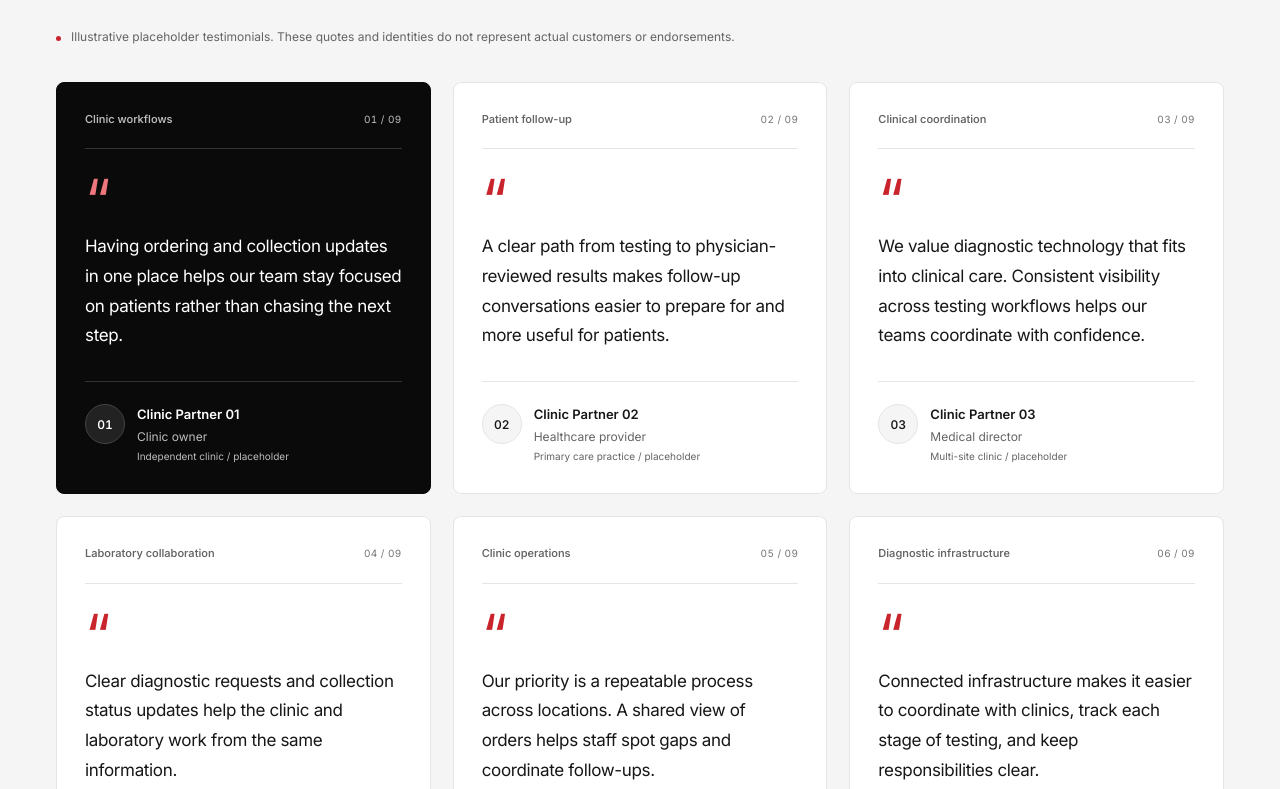
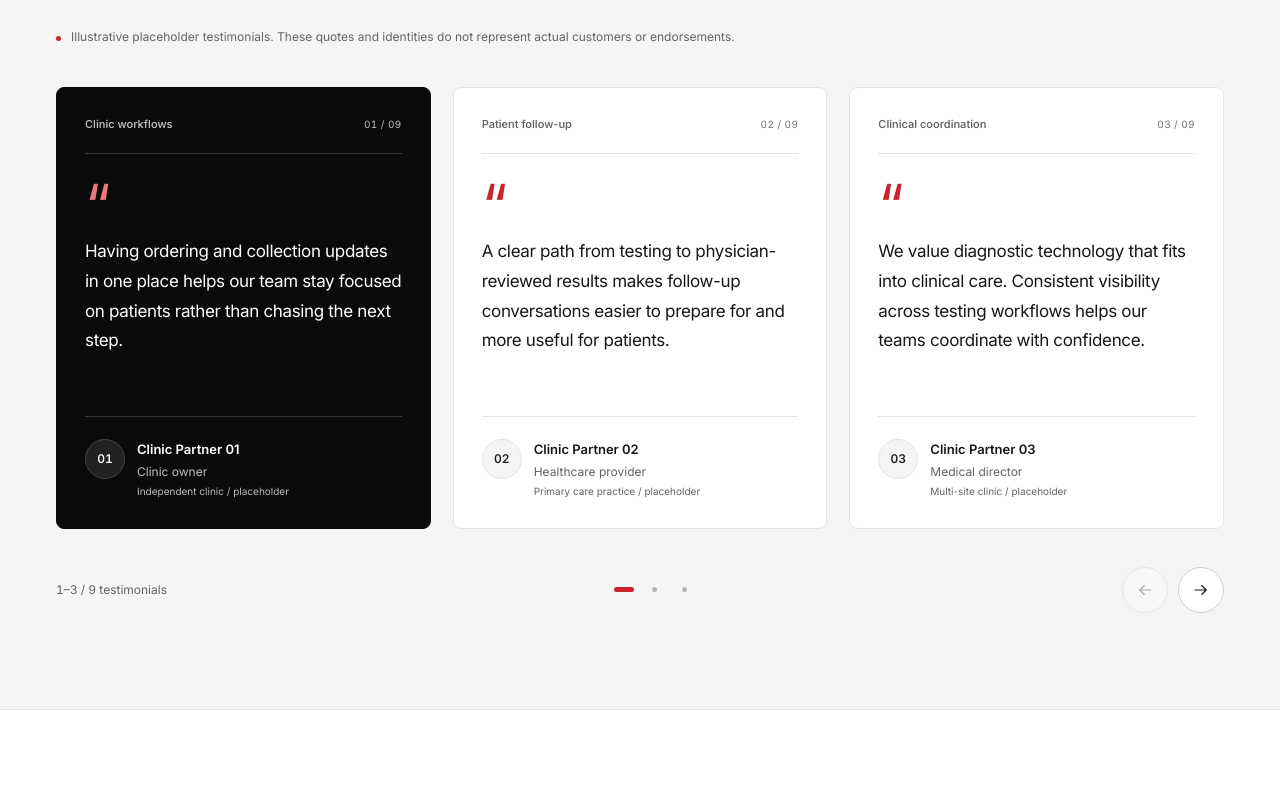
Before and after one commit to Bytechsol1/frigoflow-website, a website: page dist/index.html in a window 1280 px wide. Shown: the part 4780-5569 px from the top of the page. Drawn offline with Linux system fonts and the light colour scheme.

Commit message:
Update Site source

```diff
--- a/dist/app.js
+++ b/dist/app.js
@@ -1,4 +1,61 @@
 const menuToggle = document.querySelector('.menu-toggle');
+
+// Responsive testimonial pages with native swipe and no automatic rotation.
+const testimonialTrack = document.querySelector('#testimonials-track');
+if (testimonialTrack) {
+  const cards = [...testimonialTrack.querySelectorAll('.testimonial-card')];
+  const controls = document.querySelector('.testimonial-controls');
+  const previous = controls.querySelector('.testimonial-prev');
+  const next = controls.querySelector('.testimonial-next');
+  const dots = controls.querySelector('.testimonial-dots');
+  const position = controls.querySelector('.testimonial-position');
+  let perPage = 3, starts = [], current = 0, scheduled = false;
+  const offset = index => cards[index].offsetLeft - cards[0].offsetLeft;
+  function sync() {
+    const left = testimonialTrack.scrollLeft;
+    current = starts.reduce((best, start, page) => Math.abs(offset(start) - left) < Math.abs(offset(starts[best]) - left) ? page : best, 0);
+    previous.disabled = current === 0;
+    next.disabled = current === starts.length - 1;
+    [...dots.children].forEach((dot, index) => dot.setAttribute('aria-current', String(index === current)));
+    position.textContent = `${starts[current] + 1}\u2013${Math.min(starts[current] + perPage, cards.length)} / ${cards.length} testimonials`;
+  }
+  function go(page) {
+    const target = Math.max(0, Math.min(page, starts.length - 1));
+    testimonialTrack.scrollTo({ left: offset(starts[target]), behavior: matchMedia('(prefers-reduced-motion: reduce)').matches ? 'instant' : 'smooth' });
+  }
+  function layout() {
+    const oldStart = starts[current] || 0;
+    perPage = Number(getComputedStyle(testimonialTrack).getPropertyValue('--visible-cards')) || 1;
+    starts = Array.from({ length: Math.ceil(cards.length / perPage) }, (_, index) => Math.min(index * perPage, Math.max(0, cards.length - perPage)));
+    dots.replaceChildren();
+    starts.forEach((start, page) => {
+      const dot = document.createElement('button');
+      dot.type = 'button';
+      dot.setAttribute('aria-label', `Show testimonials ${start + 1} to ${Math.min(start + perPage, cards.length)}`);
+      dot.setAttribute('aria-controls', 'testimonials-track');
+      dot.addEventListener('click', () => go(page));
+      dots.append(dot);
+    });
+    const newPage = Math.min(Math.floor(oldStart / perPage), starts.length - 1);
+    testimonialTrack.scrollTo({ left: offset(starts[newPage]), behavior: 'instant' });
+    sync();
+  }
+  previous.addEventListener('click', () => go(current - 1));
+  next.addEventListener('click', () => go(current + 1));
+  testimonialTrack.addEventListener('keydown', event => {
+    if (!['ArrowLeft', 'ArrowRight', 'Home', 'End'].includes(event.key)) return;
+    event.preventDefault();
+    go(event.key === 'Home' ? 0 : event.key === 'End' ? starts.length - 1 : current + (event.key === 'ArrowRight' ? 1 : -1));
+  });
+  testimonialTrack.addEventListener('scroll', () => {
+    if (scheduled) return;
+    scheduled = true;
+    requestAnimationFrame(() => { scheduled = false; sync(); });
+  }, { passive: true });
+  window.addEventListener('resize', layout);
+  controls.hidden = false;
+  layout();
+}
 
 // Local clinic preview navigation. All records here are illustrative demo data.
 const clinicContent = document.querySelector('#clinic-view-content');
--- a/dist/index.html
+++ b/dist/index.html
@@ -124,7 +124,7 @@
           <p class="testimonials-intro">Discover how diagnostic technology and streamlined healthcare infrastructure can support modern clinics and healthcare providers.</p>
         </div>
         <p class="testimonials-disclaimer" id="testimonials-disclaimer"><span class="red-dot" aria-hidden="true"></span>Illustrative placeholder testimonials. These quotes and identities do not represent actual customers or endorsements.</p>
-        <div class="testimonials-grid">
+        <div class="testimonials-grid" id="testimonials-track" tabindex="0" role="region" aria-label="Testimonial slider; use left and right arrow keys to browse">
           <figure class="testimonial-card">
             <div class="testimonial-top"><span class="testimonial-topic">Clinic workflows</span><span class="testimonial-index" aria-hidden="true">01 / 09</span></div>
             <span class="testimonial-mark" aria-hidden="true">&ldquo;</span>
@@ -180,6 +180,11 @@
             <figcaption><span class="testimonial-avatar" aria-hidden="true">09</span><span class="testimonial-identity">Clinic Partner 09</span><span class="testimonial-role">Medical director</span><span class="testimonial-company">Clinical network / placeholder</span></figcaption>
           </figure>
         </div>
+        <div class="testimonial-controls" hidden>
+          <p class="testimonial-position" aria-live="polite" aria-atomic="true"></p>
+          <div class="testimonial-dots" aria-label="Choose testimonial page"></div>
+          <div class="testimonial-arrows"><button type="button" class="testimonial-prev" aria-label="Previous testimonials" aria-controls="testimonials-track"><svg class="icon" aria-hidden="true"><use href="#arrow"/></svg></button><button type="button" class="testimonial-next" aria-label="Next testimonials" aria-controls="testimonials-track"><svg class="icon" aria-hidden="true"><use href="#arrow"/></svg></button></div>
+        </div>
       </div>
     </section>
 
--- a/dist/testimonials.css
+++ b/dist/testimonials.css
@@ -29,3 +29,22 @@
 @keyframes testimonial-enter{from{opacity:.3;transform:translateY(12px)}to{opacity:1;transform:translateY(0)}}}
 @media(max-width:1100px){.testimonials-grid{grid-template-columns:repeat(2,minmax(0,1fr));gap:18px}.testimonial-card{padding:26px}}
 @media(max-width:700px){.testimonials-grid{grid-template-columns:minmax(0,1fr);gap:16px;margin-top:28px}.testimonials-heading h2{font-size:36px}.testimonials-heading .eyebrow{font-size:9px;letter-spacing:.1em}.testimonials-intro{font-size:15px;margin-top:22px}.testimonials-disclaimer{font-size:11px;margin-top:24px}.testimonial-card{padding:25px}.testimonial-card blockquote{margin-bottom:26px}.testimonial-card blockquote p{font-size:17px}.testimonial-mark{margin-top:18px}.testimonial-topic{font-size:12px}}
+
+/* Native scrolling keeps all nine quotes accessible without JavaScript. */
+.testimonials-grid{--visible-cards:3;--slide-gap:22px;grid-template-columns:none;grid-auto-flow:column;grid-auto-columns:calc((100% - (var(--visible-cards) - 1)*var(--slide-gap))/var(--visible-cards));gap:var(--slide-gap);overflow-x:auto;scroll-snap-type:x mandatory;overscroll-behavior-x:contain;scrollbar-width:thin;padding-block:5px 14px;scroll-behavior:smooth}
+.testimonial-card{scroll-snap-align:start;scroll-snap-stop:always}
+.testimonial-controls{display:flex;align-items:center;justify-content:space-between;gap:20px;margin-top:24px}
+.testimonial-position{font-size:12px;color:var(--muted);font-variant-numeric:tabular-nums;min-width:130px}
+.testimonial-dots{display:flex;align-items:center;justify-content:center;flex-wrap:wrap;gap:2px}
+.testimonial-dots button{display:grid;place-items:center;width:28px;height:32px;padding:0;border:0;background:transparent;cursor:pointer}
+.testimonial-dots button::before{content:"";height:5px;width:5px;border-radius:50%;background:#b5b5b5;transition:width .2s,background .2s}
+.testimonial-dots button[aria-current=true]::before{background:var(--red);width:20px;border-radius:4px}
+.testimonial-arrows{display:flex;gap:10px}
+.testimonial-arrows button{display:grid;place-items:center;width:46px;height:46px;border:1px solid #ccc;border-radius:50%;background:white;color:var(--ink);transition:background .2s,color .2s}
+.testimonial-arrows button:hover:not(:disabled){background:var(--black);color:white;border-color:var(--black)}
+.testimonial-arrows button:disabled{opacity:.35;cursor:default}
+.testimonial-arrows .icon{width:18px;height:18px}
+.testimonial-prev .icon{transform:rotate(180deg)}
+@media(max-width:1100px){.testimonials-grid{--visible-cards:2;--slide-gap:18px;grid-template-columns:none}}
+@media(max-width:700px){.testimonials-grid{--visible-cards:1;--slide-gap:16px;grid-template-columns:none}.testimonial-controls{gap:12px;flex-wrap:wrap}.testimonial-position{min-width:0}.testimonial-dots{order:3;width:100%}.testimonial-dots button{width:30px}}
+@media(prefers-reduced-motion:reduce){.testimonials-grid{scroll-behavior:auto}}
```
